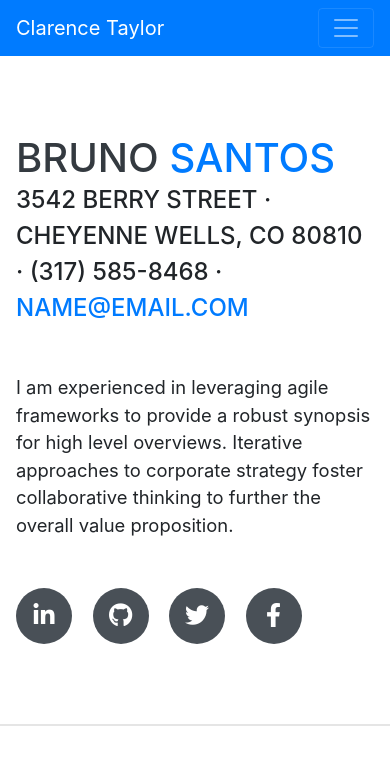
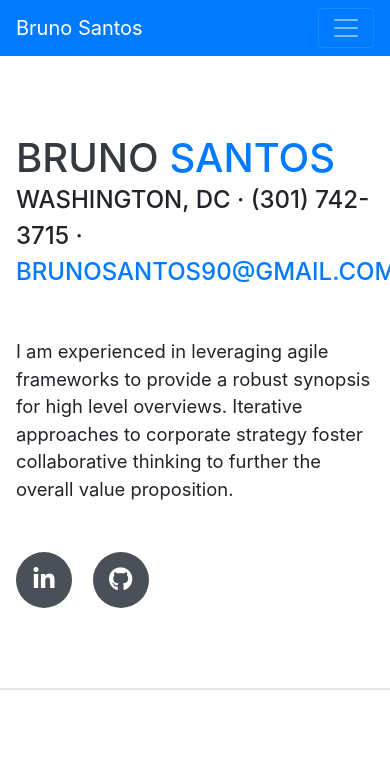
Before and after one commit to bsantos90/bsantos90.io, a website with bundled scripts: page index.html in a window 390 px wide. Built offline with nearby package versions, Linux system fonts and the light colour scheme; a web font is replaced by a local one.

Commit message:
Changed email and social media links

```diff
--- a/index.html
+++ b/index.html
@@ -27,7 +27,7 @@
 
   <nav class="navbar navbar-expand-lg navbar-dark bg-primary fixed-top" id="sideNav">
     <a class="navbar-brand js-scroll-trigger" href="#page-top">
-      <span class="d-block d-lg-none">Clarence Taylor</span>
+      <span class="d-block d-lg-none">Bruno Santos</span>
       <span class="d-none d-lg-block">
         <img class="img-fluid img-profile rounded-circle mx-auto mb-2" src="img/profile.jpg" alt="">
       </span>
@@ -66,23 +66,23 @@
         <h1 class="mb-0">Bruno
           <span class="text-primary">Santos</span>
         </h1>
-        <div class="subheading mb-5">3542 Berry Street · Cheyenne Wells, CO 80810 · (317) 585-8468 ·
-          <a href="mailto:name@email.com">name@email.com</a>
+        <div class="subheading mb-5">Washington, DC · (301) 742-3715 ·
+          <a href="mailto:brunosantos90@gmail.com">brunosantos90@gmail.com</a>
         </div>
         <p class="lead mb-5">I am experienced in leveraging agile frameworks to provide a robust synopsis for high level overviews. Iterative approaches to corporate strategy foster collaborative thinking to further the overall value proposition.</p>
         <div class="social-icons">
-          <a href="#">
+          <a href="https://www.linkedin.com/in/brunosantos90/">
             <i class="fab fa-linkedin-in"></i>
           </a>
-          <a href="#">
+          <a href="https://github.com/bsantos90">
             <i class="fab fa-github"></i>
-          </a>
+          <!-- </a>
           <a href="#">
             <i class="fab fa-twitter"></i>
           </a>
           <a href="#">
             <i class="fab fa-facebook-f"></i>
-          </a>
+          </a> -->
         </div>
       </div>
     </section>
```
